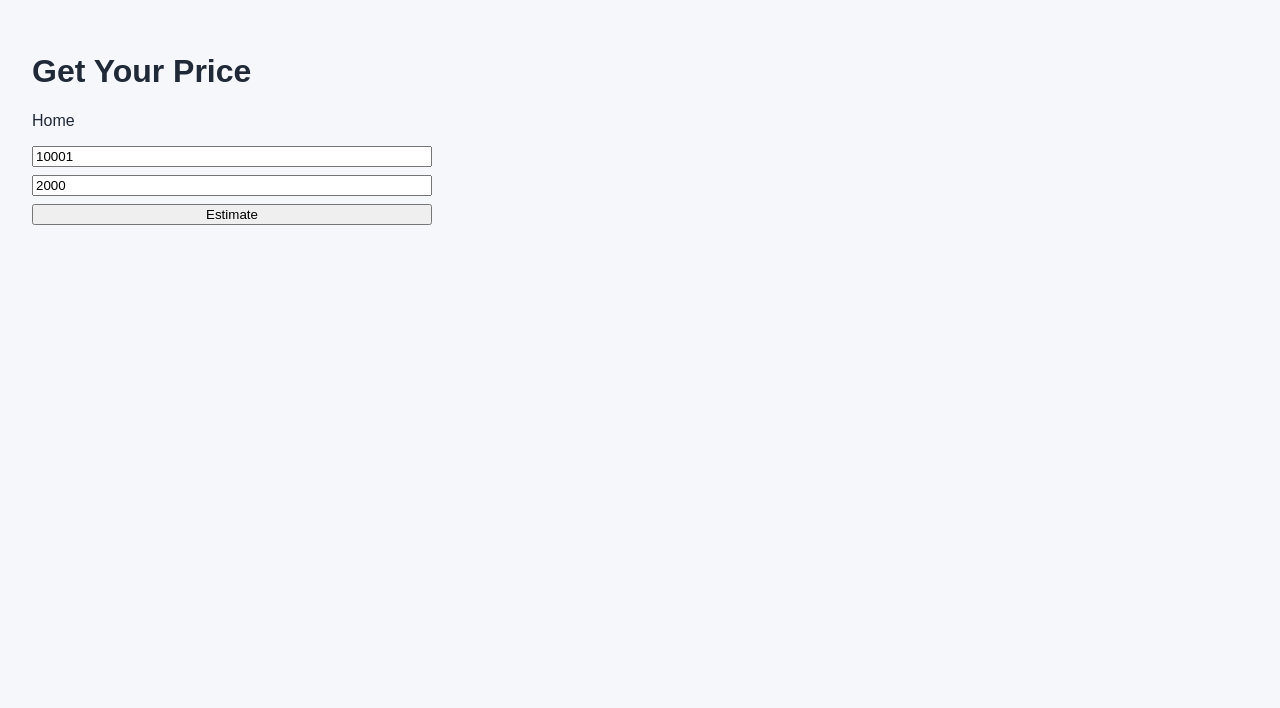
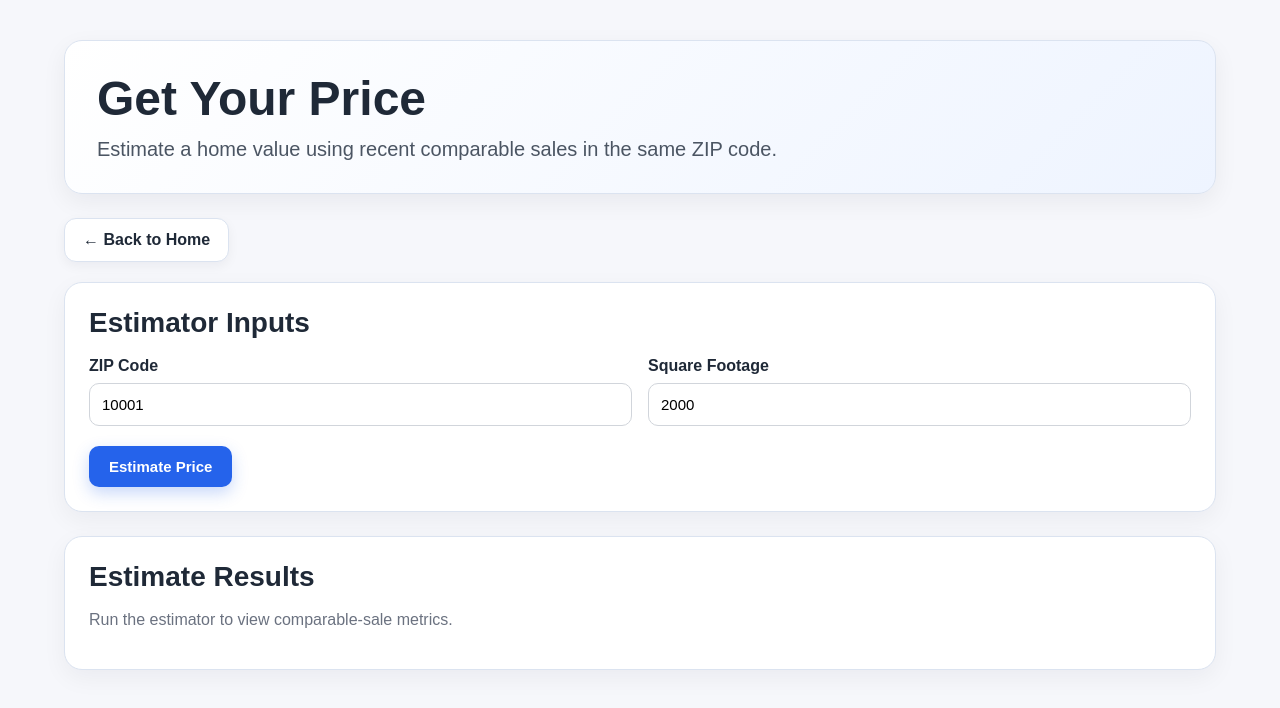
Before and after one commit to asiddaramanna/homebase, a Next.js app in the folder frontend/: page /estimate in a window 1280 px wide. Shown: the top 708 px of the page. Built offline with nearby package versions, Linux system fonts and the light colour scheme.

Commit message:
Update estimate.js

```diff
--- a/frontend/pages/estimate.js
+++ b/frontend/pages/estimate.js
@@ -8,31 +8,137 @@ export default function EstimatePage() {
 
   const handleEstimate = async () => {
     const res = await fetch(`http://127.0.0.1:8000/estimate?zip_code=${zipCode}&sqft=${sqft}`)
-    setResult(await res.json())
+    const data = await res.json()
+    setResult(data)
+  }
+
+  const formatMoney = (value) => {
+    if (value == null || value === '') return ''
+    return `$${Number(value).toLocaleString()}`
   }
 
   return (
-    <div style={{ padding: '2rem', fontFamily: 'Arial' }}>
-      <h1>Get Your Price</h1>
-      <Link href="/">Home</Link>
+    <div className="page">
+      <section className="hero">
+        <h1>Get Your Price</h1>
+        <p>Estimate a home value using recent comparable sales in the same ZIP code.</p>
+      </section>
 
-      <div style={{ marginTop: '1rem', display: 'grid', gap: '0.5rem', maxWidth: '400px' }}>
-        <input value={zipCode} onChange={(e) => setZipCode(e.target.value)} placeholder="ZIP code" />
-        <input type="number" value={sqft} onChange={(e) => setSqft(e.target.value)} placeholder="Square feet" />
-        <button onClick={handleEstimate}>Estimate</button>
+      <div style={{ marginBottom: '20px' }}>
+        <Link href="/" className="navCard">← Back to Home</Link>
       </div>
 
-      {result && (
-        <div style={{ marginTop: '1rem' }}>
-          <p><strong>Comparable Sales:</strong> {result.comp_count}</p>
-          <p><strong>Average Price:</strong> {result.avg_price}</p>
-          <p><strong>Min Price:</strong> {result.min_price}</p>
-          <p><strong>Max Price:</strong> {result.max_price}</p>
-          <p><strong>Median Price:</strong> {result.median_price}</p>
-          <p><strong>25th Percentile:</strong> {result.p25_price}</p>
-          <p><strong>75th Percentile:</strong> {result.p75_price}</p>
+      <section className="sectionCard" style={{ marginBottom: '24px' }}>
+        <h2 className="sectionTitle" style={{ fontSize: '28px' }}>Estimator Inputs</h2>
+
+        <div
+          style={{
+            display: 'grid',
+            gridTemplateColumns: 'repeat(auto-fit, minmax(220px, 1fr))',
+            gap: '16px',
+          }}
+        >
+          <div>
+            <label style={{ display: 'block', marginBottom: '8px', fontWeight: 600 }}>ZIP Code</label>
+            <input
+              value={zipCode}
+              onChange={(e) => setZipCode(e.target.value)}
+              placeholder="10001"
+              style={{
+                width: '100%',
+                padding: '12px',
+                borderRadius: '10px',
+                border: '1px solid #d1d5db',
+                fontSize: '15px',
+              }}
+            />
+          </div>
+
+          <div>
+            <label style={{ display: 'block', marginBottom: '8px', fontWeight: 600 }}>Square Footage</label>
+            <input
+              type="number"
+              value={sqft}
+              onChange={(e) => setSqft(e.target.value)}
+              placeholder="2000"
+              style={{
+                width: '100%',
+                padding: '12px',
+                borderRadius: '10px',
+                border: '1px solid #d1d5db',
+                fontSize: '15px',
+              }}
+            />
+          </div>
         </div>
-      )}
+
+        <div style={{ marginTop: '20px' }}>
+          <button
+            onClick={handleEstimate}
+            style={{
+              background: '#2563eb',
+              color: 'white',
+              border: 'none',
+              padding: '12px 20px',
+              borderRadius: '10px',
+              fontSize: '15px',
+              fontWeight: 600,
+              cursor: 'pointer',
+              boxShadow: '0 6px 16px rgba(37, 99, 235, 0.25)',
+            }}
+          >
+            Estimate Price
+          </button>
+        </div>
+      </section>
+
+      <section className="sectionCard">
+        <h2 className="sectionTitle" style={{ fontSize: '28px' }}>Estimate Results</h2>
+
+        {result ? (
+          <>
+            <div className="statRow">
+              <div className="statCard">
+                <div className="statLabel">Comparable Sales</div>
+                <div className="statValue">{result.comp_count ?? 0}</div>
+              </div>
+              <div className="statCard">
+                <div className="statLabel">Average Price</div>
+                <div className="statValue">{formatMoney(result.avg_price)}</div>
+              </div>
+              <div className="statCard">
+                <div className="statLabel">Median Price</div>
+                <div className="statValue">{formatMoney(result.median_price)}</div>
+              </div>
+            </div>
+
+            <div className="tableWrap">
+              <table>
+                <thead>
+                  <tr>
+                    <th>Min Price</th>
+                    <th>25th Percentile</th>
+                    <th>Median Price</th>
+                    <th>75th Percentile</th>
+                    <th>Max Price</th>
+                  </tr>
+                </thead>
+                <tbody>
+                  <tr>
+                    <td>{formatMoney(result.min_price)}</td>
+                    <td>{formatMoney(result.p25_price)}</td>
+                    <td>{formatMoney(result.median_price)}</td>
+                    <td>{formatMoney(result.p75_price)}</td>
+                    <td>{formatMoney(result.max_price)}</td>
+                  </tr>
+                </tbody>
+              </table>
+            </div>
+          </>
+        ) : (
+          <p style={{ color: '#6b7280' }}>Run the estimator to view comparable-sale metrics.</p>
+        )}
+      </section>
     </div>
   )
 }
```
